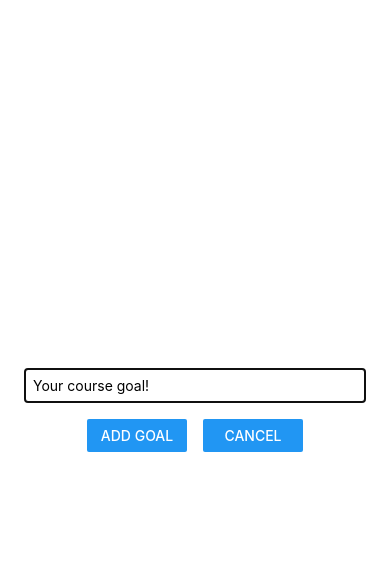
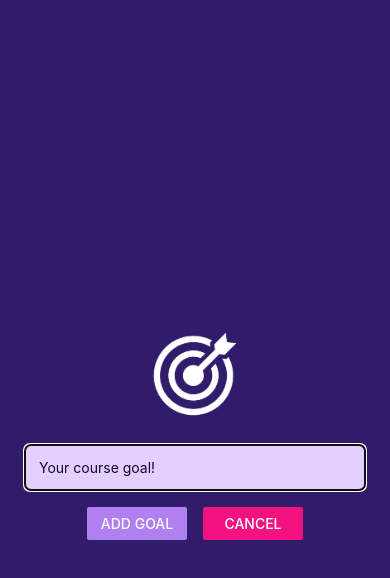
Before and after one commit to jorgearguellles/react-native, a React Native app in the folder RNCourse/: screen / in a window 390 px wide. Both pictures are taken after a click on the button "ADD NEW GOAL !". Shown: the top 578 px of the page. Built offline with nearby package versions, Linux system fonts and the light colour scheme.

Commit message:
🥕 Add Styles and All Goal App Done

```diff
--- a/RNCourse/App.js
+++ b/RNCourse/App.js
@@ -1,5 +1,6 @@
 import { useState } from 'react';
 import { StyleSheet, View, FlatList, Button } from 'react-native';
+import { StatusBar } from 'expo-status-bar';
 import GoalItem from './components/GoalItem';
 import GoalInput from './components/GoalInput';
 
@@ -32,10 +33,12 @@ export default function App() {
   };
 
   return (
+    <>
+      <StatusBar style='light'/>
       <View style={styles.appContainer}>
         <Button
           title='Add New Goal !'
-        color='#5e0acc'
+          color='#a065ec'
           onPress={startAddGoalHandler}
           />
         { isModalVisible
@@ -62,6 +65,7 @@ export default function App() {
             />
         </View>
       </View>
+    </>
   );
 }
 
--- a/RNCourse/app.json
+++ b/RNCourse/app.json
@@ -6,6 +6,7 @@
     "orientation": "portrait",
     "icon": "./assets/icon.png",
     "userInterfaceStyle": "light",
+    "backgroundColor": "#1e085a",
     "splash": {
       "image": "./assets/splash.png",
       "resizeMode": "contain",
--- a/RNCourse/components/GoalInput.js
+++ b/RNCourse/components/GoalInput.js
@@ -1,5 +1,5 @@
 import { useState } from 'react';
-import { StyleSheet, View, Button, TextInput, Modal } from 'react-native';
+import { StyleSheet, View, Button, TextInput, Modal, Image } from 'react-native';
 
 function GoalInput(props){
   const { onAddGoal, visible, endAddGoalHandler } = props;
@@ -17,6 +17,10 @@ function GoalInput(props){
   return (
     <Modal visible={visible} animationType="slide">
       <View style={styles.inputContainer}>
+        <Image
+          source={require('../assets/images/goal.png')}
+          style={styles.image}
+          />
         <TextInput
           placeholder='Your course goal!'
           style={styles.textInput}
@@ -28,12 +32,14 @@ function GoalInput(props){
             <Button
               title='Add goal'
               onPress={addGoalHandler}
+              color={'#b180f0'}
               />
           </View>
           <View style={styles.button}>
             <Button
               title='Cancel'
               onPress={endAddGoalHandler}
+              color={'#f31282'}
               />
           </View>
         </View>
@@ -46,26 +52,34 @@ export default GoalInput;
 
 const styles = StyleSheet.create({
   inputContainer:{
+    backgroundColor: '#311b6b',
     padding: 24,
     flex: 1,
     justifyContent: 'center',
     alignItems: 'center',
-    marginBottom: 24,
-    borderBottomWidth: 1,
-    borderBottomColor: '#cccccc',
+  },
+  image:{
+    width: 100,
+    height: 100,
+    margin: 20
   },
   textInput:{
     borderWidth: 1,
-    borderColor: '#cccccc',
+    borderColor: '#e4d0ff',
+    borderRadius: 6,
+    backgroundColor: '#e4d0ff',
+    color: '#120438',
     width: '100%',
-    padding: 8,
+    padding: 14,
+
   },
   buttonContainer: {
     marginTop: 16,
-    flexDirection: 'row'
+    flexDirection: 'row',
   },
   button:{
     width: 100,
     marginHorizontal: 8,
+    color: 'red'
   }
 });
```
Also changed, not shown: RNCourse/assets/images/goal.png (added). Lines whose indentation alone changed are shown as unchanged.
